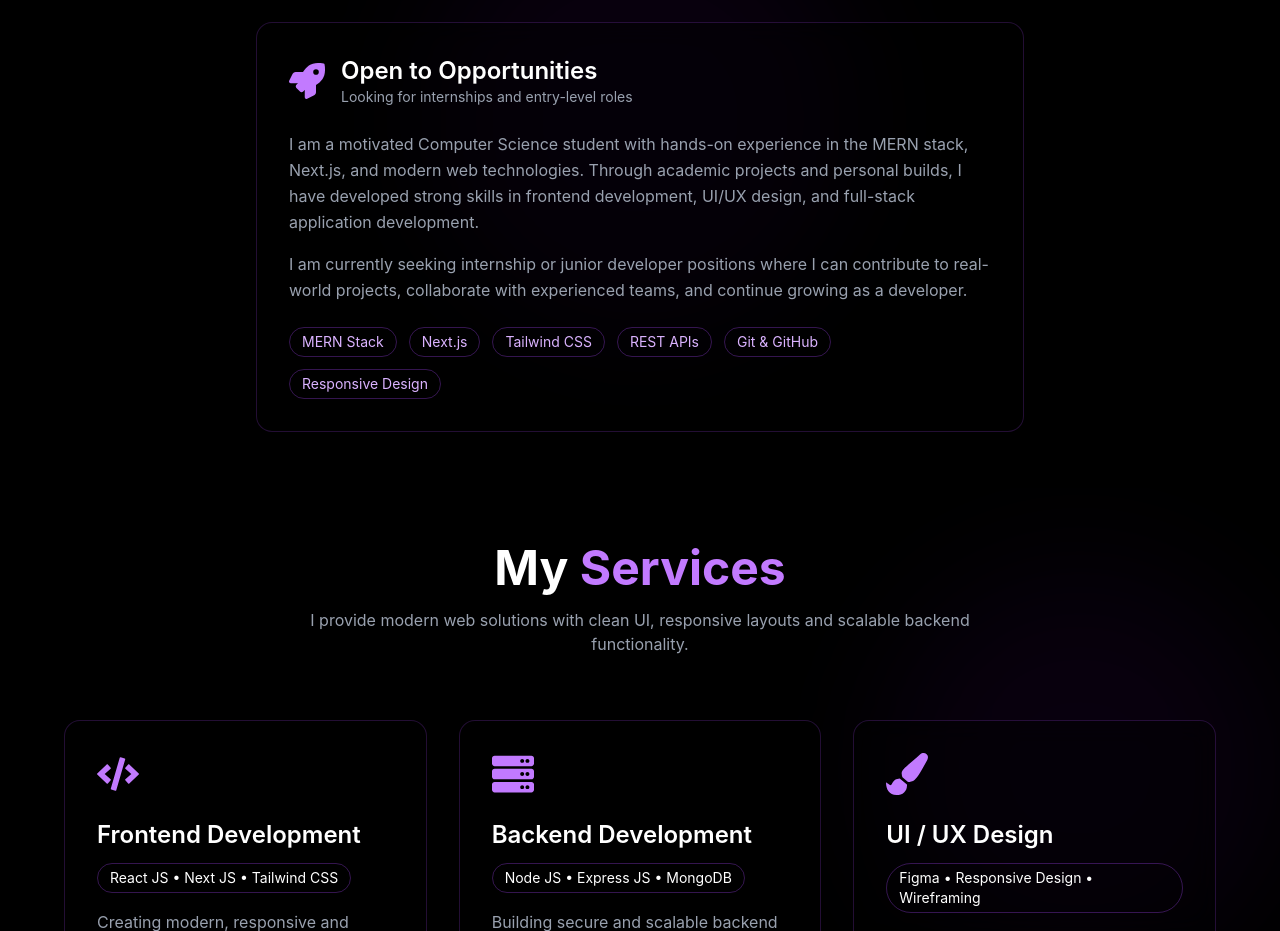
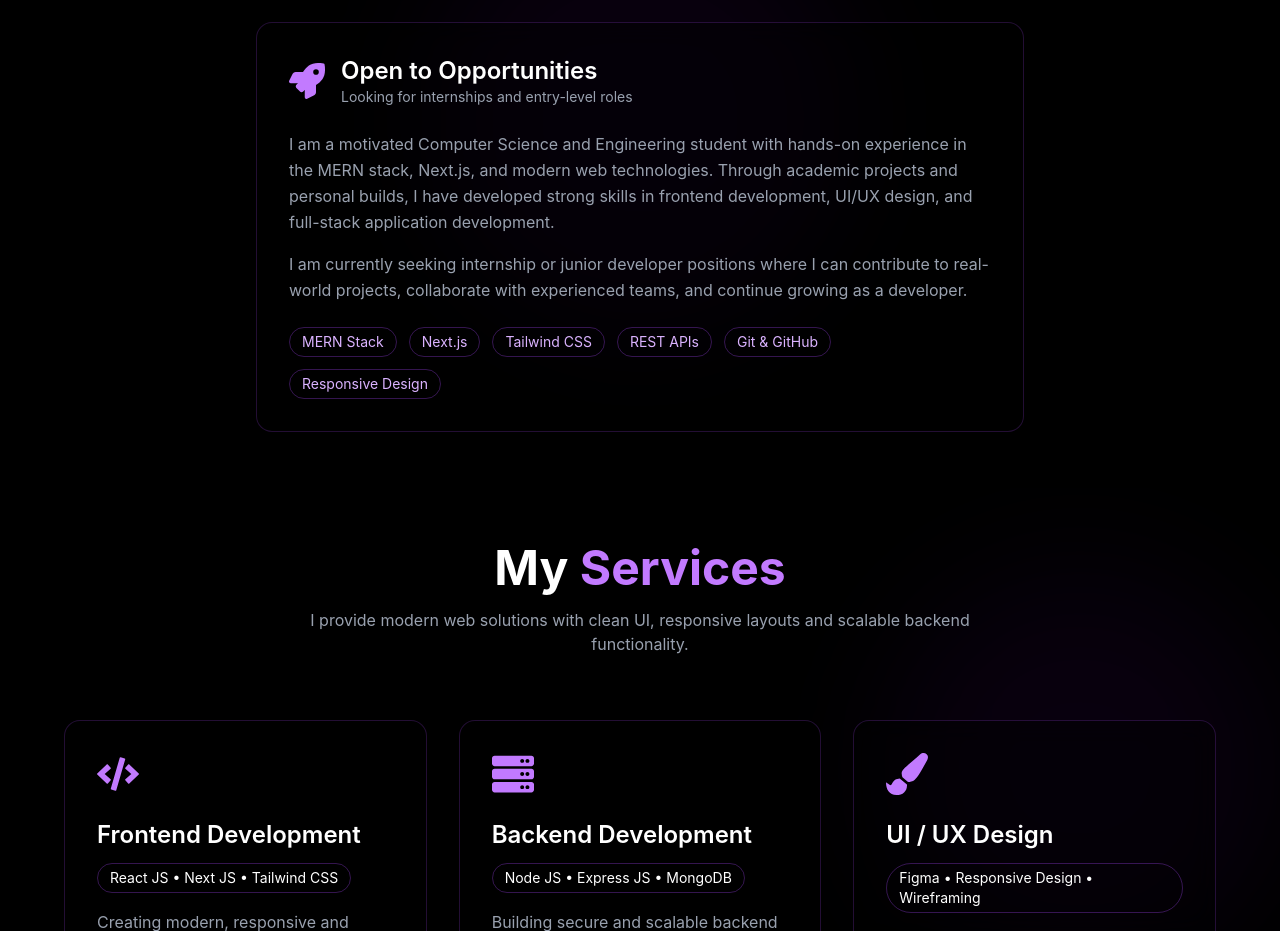
Before and after one commit to jumana-rahman/Jumana-Portfolio, a React (Vite) app: page / in a window 1280 px wide. Shown: the part 2600-3531 px from the top of the page. Built offline with nearby package versions, Linux system fonts and the light colour scheme.

Commit message:
update experience section

```diff
--- a/src/components/home/Experience.jsx
+++ b/src/components/home/Experience.jsx
@@ -64,7 +64,7 @@ export default function Experience({ theme }) {
             </div>
 
             <p className={`${secondaryText} leading-relaxed mb-4`}>
-              I am a motivated Computer Science student with hands-on experience
+              I am a motivated Computer Science and Engineering student with hands-on experience
               in the MERN stack, Next.js, and modern web technologies. Through
               academic projects and personal builds, I have developed strong
               skills in frontend development, UI/UX design, and full-stack
```
